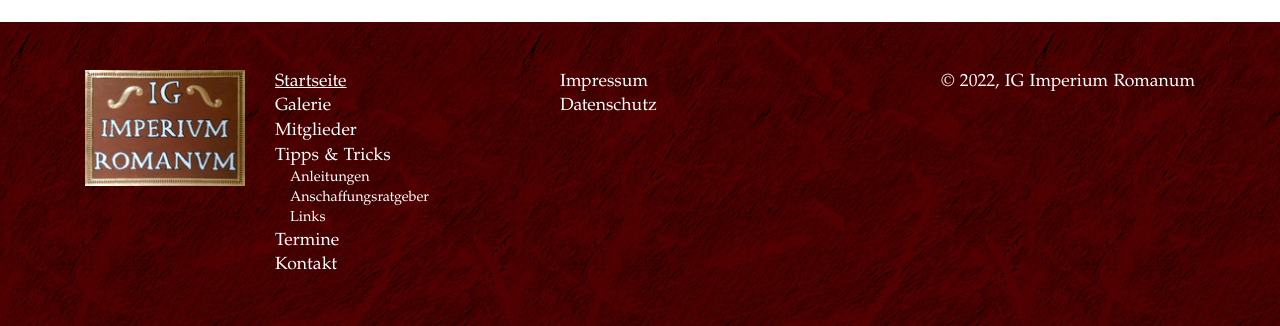
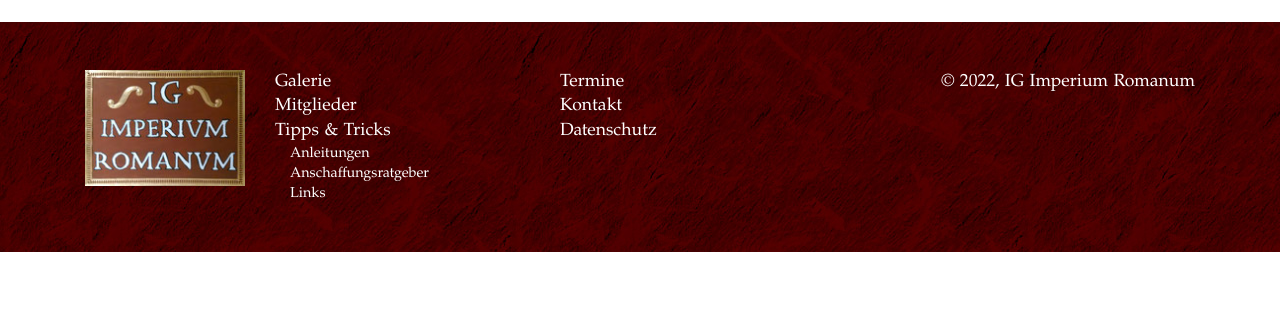
Before and after one commit to ivanmcgregor/ig-imperium-romanum, a Nuxt app: page / in a window 1280 px wide. Shown: the part 2336-2662 px from the top of the page. After the commit the page ends 2588 px from the top, so only its background shows below. Built offline with nearby package versions, Linux system fonts and the light colour scheme.

Commit message:
Prepare for launch
Remove impressum, add 404 page

```diff
--- a/components/Termine.vue
+++ b/components/Termine.vue
@@ -48,7 +48,8 @@ const kalender = [
     time: '2018-01-01',
     von: '01.01.2018',
     bis: '03.01.2018',
-    titel: 'vergangener Termin'
+    titel: 'vergangener Termin',
+    beschreibung: 'Er wird automatisch raus gefiltert, dient aber als Beispiel'
   },
   {
     time: '2020-09-25',
@@ -69,23 +70,6 @@ const kalender = [
     titel: 'Termin Winterwanderung?',
     beschreibung:
       'Wir nutzen dieses Event um unsere Winterausrüstung auszuprobieren. Das Event ist IG-intern. Der Termin nicht final.'
-  },
-  {
-    time: '2020-12-06',
-    von: '06.12.2020',
-    bis: '07.12.2020',
-    titel: 'Termin Platzhalter',
-    beschreibung: 'Platzhalter mit Beschreibungstext'
-  },
-  {
-    time: '2020-12-06',
-    von: '06.12.2020',
-    titel: 'Termin Platzhalter'
-  },
-  {
-    time: '2020-12-06',
-    von: '06.12.2020',
-    titel: 'Termin Platzhalter'
   }
 ]
 
--- a/components/footer/index.vue
+++ b/components/footer/index.vue
@@ -50,10 +50,7 @@
 </template>
 
 <script>
-import {
-  getSortedPrimaryMenu,
-  getSortedSecondaryMenu
-} from '~/utils/routesHelper'
+import { getFooterLeftMenu, getFooterRightMenu } from '~/utils/routesHelper'
 
 export default {
   name: 'Footer',
@@ -62,10 +59,10 @@ export default {
       return new Date().getFullYear()
     },
     primaryRoutes() {
-      return getSortedPrimaryMenu(this.$router.options.routes)
+      return getFooterLeftMenu(this.$router.options.routes)
     },
     secondaryRoutes() {
-      return getSortedSecondaryMenu(this.$router.options.routes)
+      return getFooterRightMenu(this.$router.options.routes)
     }
   }
 }
--- /dev/null
+++ b/layouts/error.vue
@@ -0,0 +1,29 @@
+<template>
+  <div class="container">
+    <h1 v-if="error.statusCode === 404" class="text-center mt-5">
+      Wir konnten die Seite nicht finden
+    </h1>
+    <h1 v-else class="text-center mt-5">Da ist etwas schief gegangen</h1>
+    <b-img
+      src="/Galerien/Angelbachtal Marktbesuch 11.08.2019/IMG-20190811-WA0025.jpg"
+      center
+      :style="{ maxHeight: '60vh' }"
+    />
+    <p class="mt-2">
+      Wenn du glaubst, dass das nicht hätte passieren sollen, dann öffne doch
+      bitte ein
+      <a href="https://github.com/ivanmcgregor/ig-imperium-romanum/issues"
+        >Issue auf GitHub</a
+      >
+      oder schick uns eine Email an
+      <a href="mailto:ig-romanum@web.de">IG-Romanum@web.de</a>
+    </p>
+    <p>Zurück zur <nuxt-link to="/">Startseite</nuxt-link></p>
+  </div>
+</template>
+
+<script>
+export default {
+  props: ['error']
+}
+</script>
--- a/pages/impressum.vue
+++ /dev/null
@@ -1,24 +0,0 @@
-<template>
-  <Intro small>
-    <h2 class="mb-5">Impressum</h2>
-    <b-row class="mb-4">
-      <b-col offset-md="1" md="10">
-        Text für Galerien
-      </b-col>
-    </b-row>
-  </Intro>
-</template>
-
-<script>
-import Intro from '~/components/intro'
-
-export default {
-  name: 'Impressum',
-  components: { Intro },
-  head() {
-    return {
-      title: 'Impressum'
-    }
-  }
-}
-</script>
--- a/utils/routesHelper.js
+++ b/utils/routesHelper.js
@@ -10,7 +10,8 @@ const primaryNavItems = [
 ]
 
 // menu items separately used in the footer
-const secondaryNavItems = ['impressum', 'datenschutz']
+const footerNavItemsLeft = ['galerie', 'mitglieder', 'Tipps & Tricks']
+const footerNavItemsRight = ['termine', 'kontakt', 'datenschutz']
 
 // all menu items (e.g. for a sitemap)
 export function getRefinedRoutes(inputRoutes) {
@@ -73,8 +74,11 @@ export function getSortedPrimaryMenu(inputRoutes) {
   return getMenuItems(inputRoutes, primaryNavItems)
 }
 
-export function getSortedSecondaryMenu(inputRoutes) {
-  return getMenuItems(inputRoutes, secondaryNavItems)
+export function getFooterLeftMenu(inputRoutes) {
+  return getMenuItems(inputRoutes, footerNavItemsLeft)
+}
+export function getFooterRightMenu(inputRoutes) {
+  return getMenuItems(inputRoutes, footerNavItemsRight)
 }
 
 export default getSortedPrimaryMenu
```
